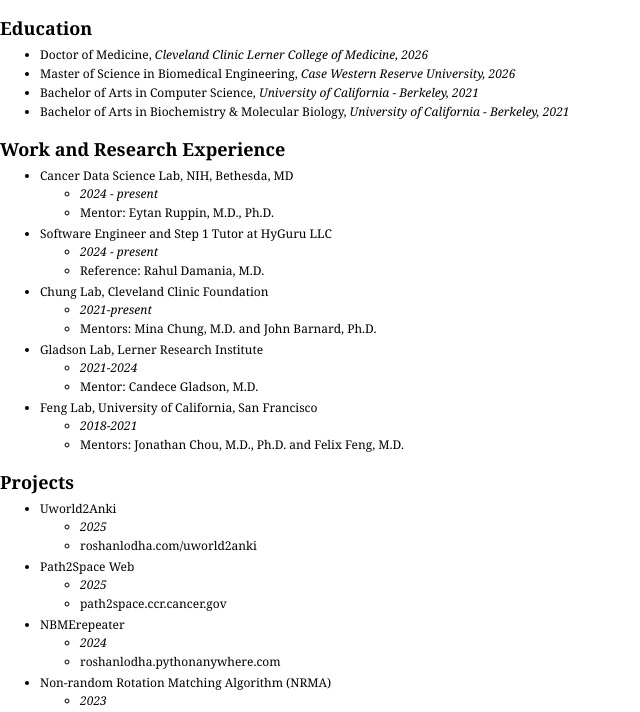
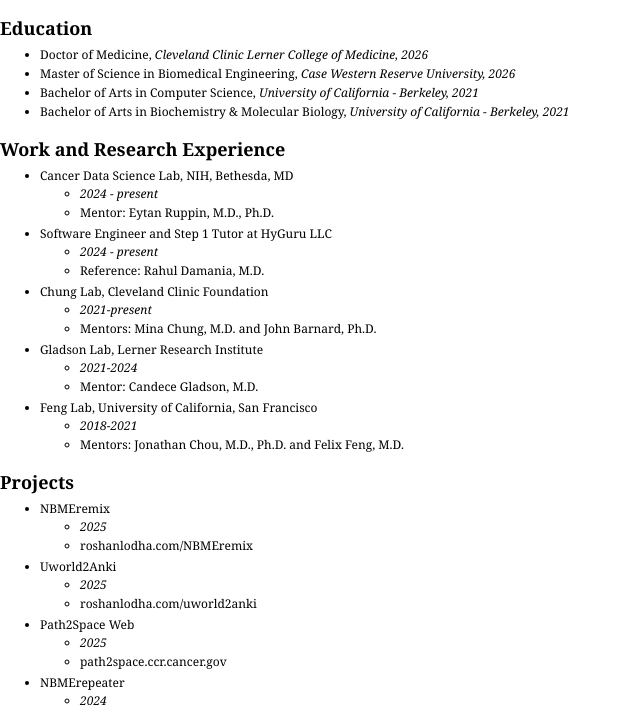
Before and after one commit to roshanlodha/roshanlodha.github.io, a plain HTML site: page cv.html in a window 1280 px wide. Shown: the part 81-793 px from the top of the page, without its empty margins (0-640 px from the left). Drawn offline with Linux system fonts and the light colour scheme.

Commit message:
Update cv.html

```diff
--- a/cv.html
+++ b/cv.html
@@ -64,6 +64,12 @@
       <h2>Projects</h2>
       <hr>
       <ul>
+        <li>NBMEremix
+          <ul>
+            <li><i>2025</i></li>
+            <li><a href="https://github.com/roshanlodha/NBMEremix/releases/download/releases/NBMEremix.zip" target="_blank">roshanlodha.com/NBMEremix</a></li>
+          </ul>
+        </li>
         <li>Uworld2Anki
           <ul>
             <li><i>2025</i></li>
```
